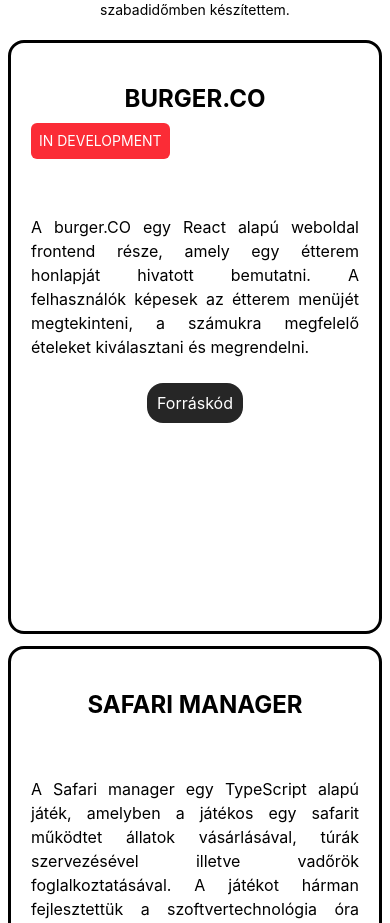
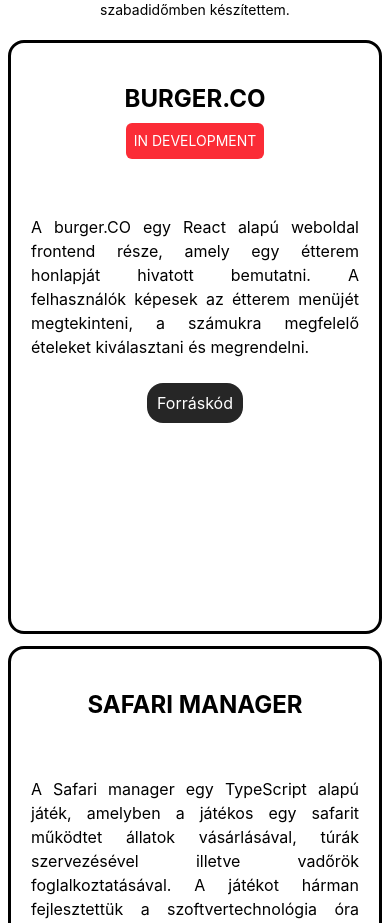
Before and after one commit to henriktoth/portfolio, a Vue app: page / in a window 390 px wide. Shown: the part 4843-5766 px from the top of the page. Built offline with nearby package versions, Linux system fonts and the light colour scheme; some icons are missing.

Commit message:
fix: indev tag gets centered now in mobile view

```diff
--- a/src/components/ProjectCard.vue
+++ b/src/components/ProjectCard.vue
@@ -16,7 +16,7 @@ defineProps({
     <div class="border-3 rounded-2xl flex flex-col md:flex-row justify-around items-center w-full md:max-w-[50%] min-h-[350px] p-5 gap-5">
         <div class="flex flex-col justify-center w-full md:w-[50%] min-h-[400px] py-5">
             <p class="text-2xl uppercase font-bold mb-2 text-center md:text-left">{{ name }}</p>
-            <p class="text-sm text-center text-white bg-red-500 w-fit p-2 mb-2 rounded-md" v-if="isInDev">IN DEVELOPMENT</p>
+            <p class="text-sm text-center text-white bg-red-500 w-fit p-2 mb-2 rounded-md self-center md:self-start" v-if="isInDev">IN DEVELOPMENT</p>
             <div class="flex flex-wrap items-center justify-center md:justify-start gap-2">
                 <Icon v-for="(iconName, index) in techStack" :key="index" :icon="iconName" width="32" height="32" />
             </div>
```
